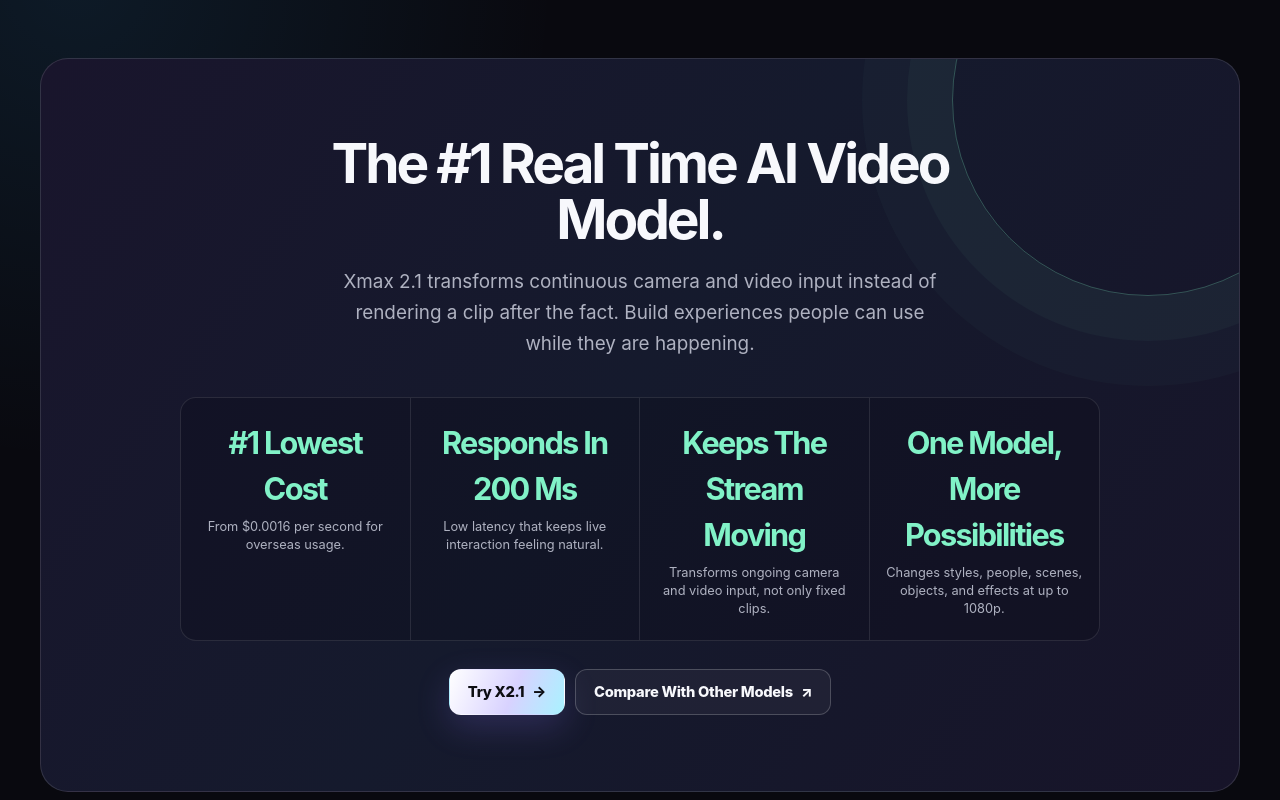
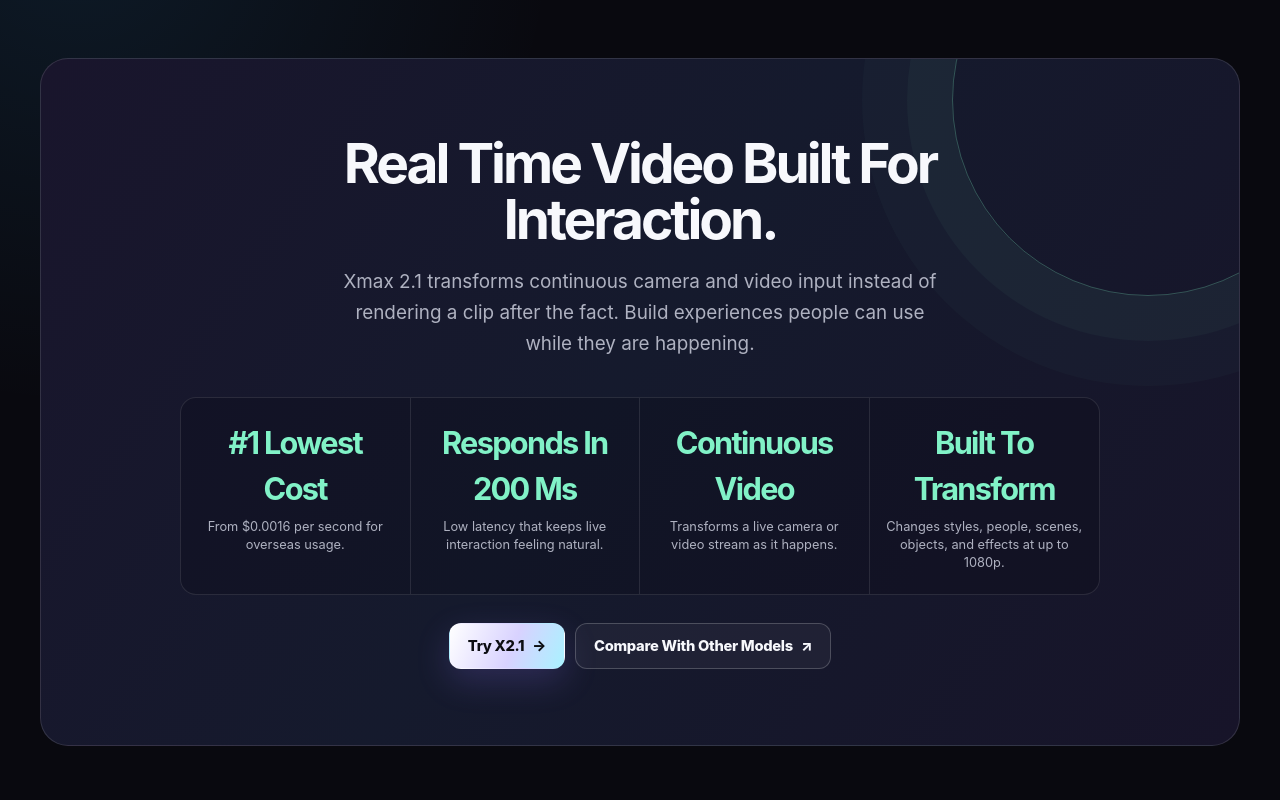
Before and after one commit to Sharon07-26/xmax-homepage-design-preview, a plain HTML site: page index.html in a window 1280 px wide. Shown: the part 2380-3180 px from the top of the page. Drawn offline with Linux system fonts and the light colour scheme.

Commit message:
Simplify model and CTA copy

```diff
--- a/index.html
+++ b/index.html
@@ -470,14 +470,14 @@
         <div class="model-band">
           <div class="model-content">
             <div class="model-intro">
-              <h2 id="model-title">The #1 Real Time AI Video Model.</h2>
+              <h2 id="model-title">Real Time Video Built For Interaction.</h2>
               <p class="lede">Xmax 2.1 transforms continuous camera and video input instead of rendering a clip after the fact. Build experiences people can use while they are happening.</p>
             </div>
             <div class="model-stats" aria-label="Xmax 2.1 core benefits">
               <div class="model-stat"><strong>#1 Lowest Cost</strong><span>From $0.0016 per second for overseas usage.</span></div>
               <div class="model-stat"><strong>Responds In 200 Ms</strong><span>Low latency that keeps live interaction feeling natural.</span></div>
-              <div class="model-stat"><strong>Keeps The Stream Moving</strong><span>Transforms ongoing camera and video input, not only fixed clips.</span></div>
-              <div class="model-stat"><strong>One Model, More Possibilities</strong><span>Changes styles, people, scenes, objects, and effects at up to 1080p.</span></div>
+              <div class="model-stat"><strong>Continuous Video</strong><span>Transforms a live camera or video stream as it happens.</span></div>
+              <div class="model-stat"><strong>Built To Transform</strong><span>Changes styles, people, scenes, objects, and effects at up to 1080p.</span></div>
             </div>
             <div class="model-actions">
               <a class="button primary" href="https://xmax.ai/platform/">Try X2.1 <span aria-hidden="true">→</span></a>
@@ -500,7 +500,7 @@
       </section>
 
       <section class="shell section" id="use-cases" aria-labelledby="uses-title">
-        <div class="section-title"><h2 id="uses-title">Made For The Moments That Happen Live.</h2><p class="lede">One model for the places where video has to respond in the moment.</p></div>
+        <div class="section-title"><h2 id="uses-title">For Every Live Moment.</h2><p class="lede">One model for the places where video has to respond in the moment.</p></div>
         <div class="use-grid" style="margin-top: 38px;">
           <article class="use-card"><span class="use-icon"><svg class="icon" viewBox="0 0 24 24" aria-hidden="true"><rect x="4" y="5" width="11" height="14" rx="2"/><path d="m15 10 5-3v10l-5-3"/></svg></span><h3>Live Streaming</h3><p>Give every broadcast a look that can change with the audience.</p></article>
           <article class="use-card"><span class="use-icon"><svg class="icon" viewBox="0 0 24 24" aria-hidden="true"><path d="M5 6h14v10H9l-4 3z"/><path d="M9 10h6"/></svg></span><h3>Video Calls</h3><p>Show up as a character, avatar, or visual identity that feels like you.</p></article>
@@ -525,7 +525,7 @@
 
       <section class="shell section" id="create" aria-labelledby="cta-title">
         <div class="final-cta">
-          <h2 id="cta-title">Build Experiences People Can Shape.</h2>
+          <h2 id="cta-title">Start Creating In Real Time.</h2>
           <p class="lede">Start with Xmax 2.1 and build video experiences people can see, shape, and remember in real time.</p>
           <div class="hero-actions"><a class="button primary" href="https://xmax.ai/platform/">Try X2.1 <span aria-hidden="true">→</span></a><a class="button secondary" href="https://xmax.ai/platform/api-keys">Explore The API <span aria-hidden="true">↗</span></a></div>
         </div>
```
Also changed, not shown: 1 other file.
